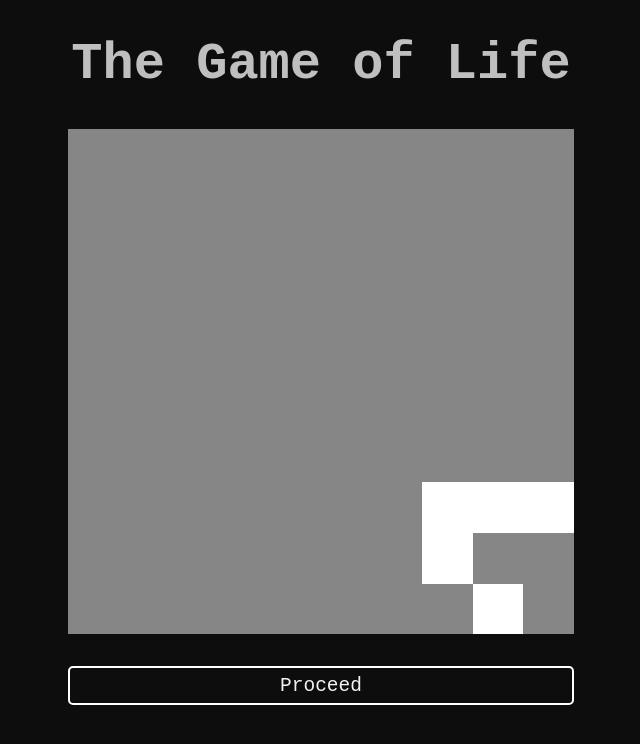
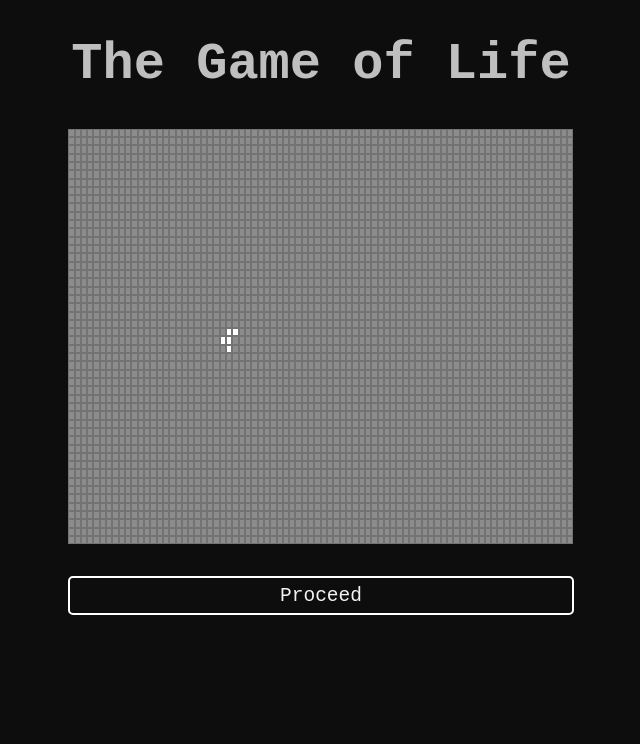
Before and after one commit to Asha20/game-of-life, a plain HTML site: page index.html in a window 1280 px wide. Shown: the whole page, without its empty margins (319-959 px from the left). Drawn offline with Linux system fonts and the light colour scheme.

Commit message:
Cell size now scales with map size; added generateEmptyMap()

```diff
--- a/game_of_life.js
+++ b/game_of_life.js
@@ -1,16 +1,3 @@
-var emptyMap = [
-    [" ", " ", " ", " ", " ", " ", " ", " ", " ", " "],
-    [" ", " ", " ", " ", " ", " ", " ", " ", " ", " "],
-    [" ", " ", " ", " ", " ", " ", " ", " ", " ", " "],
-    [" ", " ", " ", " ", " ", " ", " ", " ", " ", " "],
-    [" ", " ", " ", " ", " ", " ", " ", " ", " ", " "],
-    [" ", " ", " ", " ", " ", " ", " ", " ", " ", " "],
-    [" ", " ", " ", " ", " ", " ", " ", " ", " ", " "],
-    [" ", " ", " ", " ", " ", " ", " ", " ", " ", " "],
-    [" ", " ", " ", " ", " ", " ", " ", " ", " ", " "],
-    [" ", " ", " ", " ", " ", " ", " ", " ", " ", " "]
-]
-
 var testMap = [
     [" ", " ", " ", " ", " ", " ", " ", " ", " ", " "],
     [" ", " ", " ", " ", " ", " ", " ", " ", " ", " "],
@@ -27,6 +14,18 @@ var testMap = [
 var symbolMap = {
     " ": false,
     "o": true
+}
+
+function generateEmptyMap(width, height) {
+    var result = [];
+    for (var y = 0; y < (height || width); y++) {
+        var row = [];
+        for (var x = 0; x < width; x++) {
+            row.push(" ");
+        }
+        result.push(row);
+    }
+    return result;
 }
 
 function makeElement(element, attributes) {
@@ -131,8 +130,10 @@ Grid.prototype.draw = function() {
         var row = grid.appendChild(makeElement("div", {class: "container grid-row"}))
         for (var x = 0; x < this.width; x++) {
             var cellState = (this.map[y][x].alive) ?
-                            " grid-cell-alive" : " grid-cell-dead"
-            row.appendChild(makeElement("div", {class: "grid-cell" + cellState}));
+                            " grid-cell-alive" : " grid-cell-dead";
+            var cell = makeElement("div", {class: "grid-cell" + cellState});
+            cell.style.width = cell.style.paddingBottom = (100 / this.width) + "%";
+            row.appendChild(cell);
         }
     }
 }
@@ -154,7 +155,14 @@ Grid.prototype.update = function() {
     this.draw();
 }
 
-var gridObject = new Grid(testMap);
+var bigMap = generateEmptyMap(80, 50);
+bigMap[25][25] = "o";
+bigMap[24][25] = "o";
+bigMap[24][26] = "o";
+bigMap[25][24] = "o";
+bigMap[26][25] = "o";
+
+var gridObject = new Grid(bigMap);
 
 window.onload = function() {
     gridObject.draw();
@@ -163,5 +171,5 @@ window.onload = function() {
 var proceedButton = getElementByClass("button-proceed");
 proceedButton.addEventListener("click", function(event) {
     gridObject.update();
-    setInterval(function() {gridObject.update();}, 500);
+    setInterval(function() {gridObject.update();}, 200);
 });
--- a/index.css
+++ b/index.css
@@ -61,9 +61,8 @@ button:hover {
 
 .grid-cell {
 	display: inline-block;
-	width: 10%;
-	height: 0;
-	padding-bottom: 10%;
+	border: 1px solid rgb(115, 115, 115);
+	box-sizing: border-box;
 }
 
 .grid-cell-alive {
@@ -71,5 +70,5 @@ button:hover {
 }
 
 .grid-cell-dead {
-	background-color: rgba(255, 255, 255, 0.5);
+	background-color: rgb(140, 140, 140);
 }
```
